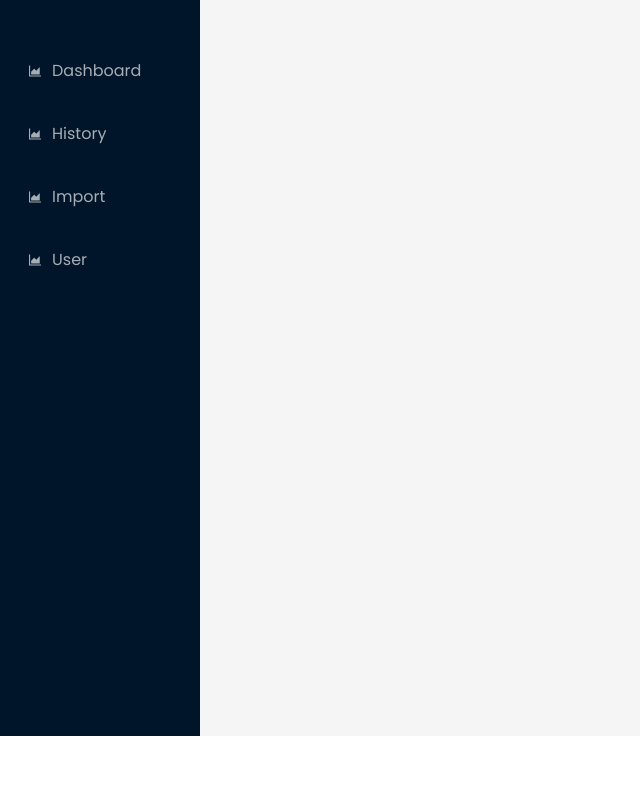
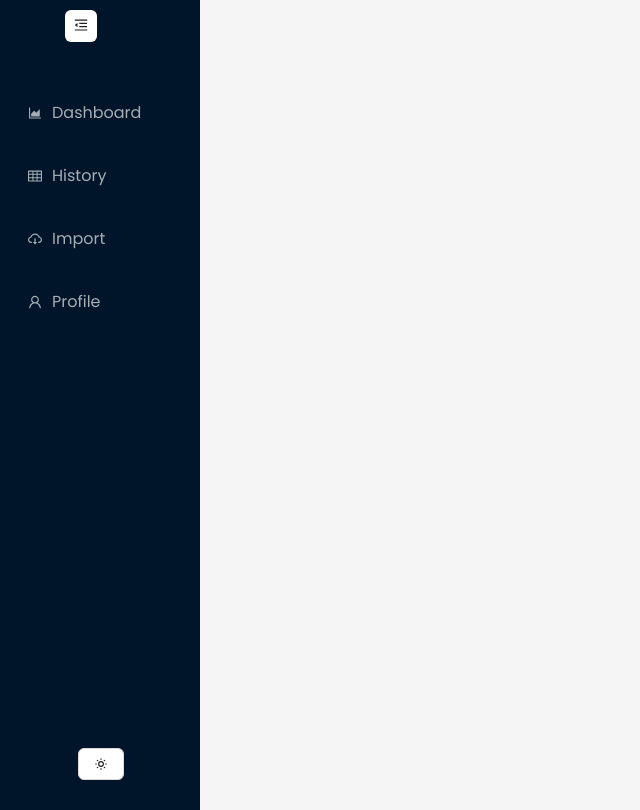
Before and after one commit to likemcode/TradTracker-client, a React (Vite) app: page /Profile in a window 1280 px wide. Shown: the whole page, without its empty margins (0-640 px from the left). Built offline with nearby package versions, Linux system fonts and the light colour scheme.

Commit message:
Layout and sidebar

```diff
--- a/package.json
+++ b/package.json
@@ -12,7 +12,8 @@
   "dependencies": {
     "antd": "^5.14.1",
     "react": "^18.2.0",
-    "react-dom": "^18.2.0"
+    "react-dom": "^18.2.0",
+    "react-icons": "^5.0.1"
   },
   "devDependencies": {
     "@types/react": "^18.2.55",
--- a/src/App.jsx
+++ b/src/App.jsx
@@ -1,18 +1,45 @@
-import React from 'react'
+import React, { useState } from 'react'
 import { Routes, Route, Link } from 'react-router-dom';
-import {Layout} from 'antd'
-import {Navbar,Dashboard,History,Import,} from './components'
+import {MenuFoldOutlined, MenuUnfoldOutlined } from '@ant-design/icons';
+import {Collapse, Layout, Button, theme} from 'antd'
+import {Navbar,Dashboard,History,Import,Profile} from './components'
+import ToggleThemeButton from './components/ToggleThemeButton';
 
 const {Header, Sider}= Layout;
 
 const App = () => {
+  const [darkTheme, setDarkTheme]=useState(true);
+  const [collapsed, setCollapsed]=useState(false);
+  const toggleTheme=()=>{
+    setDarkTheme(!darkTheme);
+  }
+  const {
+    token:{colorBgContainer},
+
+  }=theme.useToken();
   return (
 
     <Layout>
-        <Sider className='sidebar'>
-          <Navbar/>
+        <Sider collapsed={collapsed} collapsible trigger={null} theme={darkTheme? 'dark' : 'light'} className='sidebar'>
+          <Button type='text' className='toggle' onClick={()=>setCollapsed(!collapsed)} icon={collapsed ? <MenuUnfoldOutlined/>: <MenuFoldOutlined/> } style={{padding:0, background: colorBgContainer}}/>
+          <Navbar darkTheme={darkTheme}/>
+          <ToggleThemeButton darkTheme={darkTheme} toggleTheme={toggleTheme}/>
+        </Sider>
+        <Header style={{padding:0, background: colorBgContainer}}>
+            {/* <Button type='text' className='toggle' onClick={()=>setCollapsed(!collapsed)} icon={collapsed ? <MenuUnfoldOutlined/>: <MenuFoldOutlined/> }/> */}
+        </Header>
+        {/* <Layout>
+        <div className='routes'>
+                <Routes>
+                    <Route exact path='/' element={<Dashboard/>} />
+                    <Route exact path='/History' element={<History/>} />
+                    <Route exact path='/Import' element={<Import/>} />
+                    <Route exact path='/Profile' element={<Profile/>} />
 
-        </Sider>
+                </Routes>
+
+                </div>
+        </Layout> */}
 
     </Layout>
 
--- a/src/components/Navbar.jsx
+++ b/src/components/Navbar.jsx
@@ -1,24 +1,24 @@
 import React from 'react';
 import {Menu} from 'antd';
 import{Link} from 'react-router-dom';
-import {HomeOutlined, MoneyCollectOutlined,AreaChartOutlined, BulbOutlined,FundOutlined, MenuOutlined} from '@ant-design/icons';
+import {CloudDownloadOutlined, TableOutlined,AreaChartOutlined,UserOutlined} from '@ant-design/icons';
 
 
-const Navbar = () => {
+const Navbar = ({darkTheme}) => {
   return (
 
-        <Menu theme='dark' mode="inline" className='menu-bar'>
+        <Menu theme={darkTheme ? 'dark' : 'light'} mode="inline" className='menu-bar'>
             <Menu.Item key='Dashoard' icon={<AreaChartOutlined />}>
               Dashboard
             </Menu.Item>
-            <Menu.Item key='History' icon={<AreaChartOutlined />}>
+            <Menu.Item key='History' icon={<TableOutlined />}>
               History
             </Menu.Item>
-            <Menu.Item key='Import' icon={<AreaChartOutlined />}>
+            <Menu.Item key='Import' icon={<CloudDownloadOutlined />}>
               Import
             </Menu.Item>
-            <Menu.Item key='User' icon={<AreaChartOutlined />}>
-              User
+            <Menu.Item key='Profile' icon={<UserOutlined />}>
+              Profile
             </Menu.Item>
         </Menu>
 
--- /dev/null
+++ b/src/components/Profile.jsx
@@ -0,0 +1,11 @@
+import React from 'react'
+
+const Profile = () => {
+  return (
+    <div>
+      User
+    </div>
+  )
+}
+
+export default Profile
--- /dev/null
+++ b/src/components/ToggleThemeButton.jsx
@@ -0,0 +1,14 @@
+import { Button } from 'antd'
+import React from 'react'
+import {HiOutlineSun, HiOutlineMoon}  from 'react-icons/hi'
+const ToggleThemeButton = ({darkTheme,toggleTheme}) => {
+  return (
+    <div className='toggle-theme-btn'>
+      <Button onClick={toggleTheme}>
+        {darkTheme ? <HiOutlineSun/>: <HiOutlineMoon/>}
+      </Button>
+    </div>
+  )
+}
+
+export default ToggleThemeButton
--- a/src/components/index.js
+++ b/src/components/index.js
@@ -2,3 +2,4 @@ export {default as Navbar} from './Navbar'
 export {default as Dashboard} from './Dashboard'
 export {default as History} from './History'
 export {default as Import} from './Import'
+export {default as Profile} from './Profile'
--- a/src/index.css
+++ b/src/index.css
@@ -23,3 +23,18 @@
  font-size:1rem;
  position:relative;
 }
+
+.toggle-theme-btn{
+  position: relative;
+  bottom: 30px;
+  left:1px;
+  display: flex;
+  align-items: center;
+  justify-content: center;
+  font-size:1rem;
+}
+
+.toggle{
+  margin-top:10px;
+  margin-left:65px ;
+}
```
Also changed, not shown: 2 other files (tests, documents, lock files or other folders).
